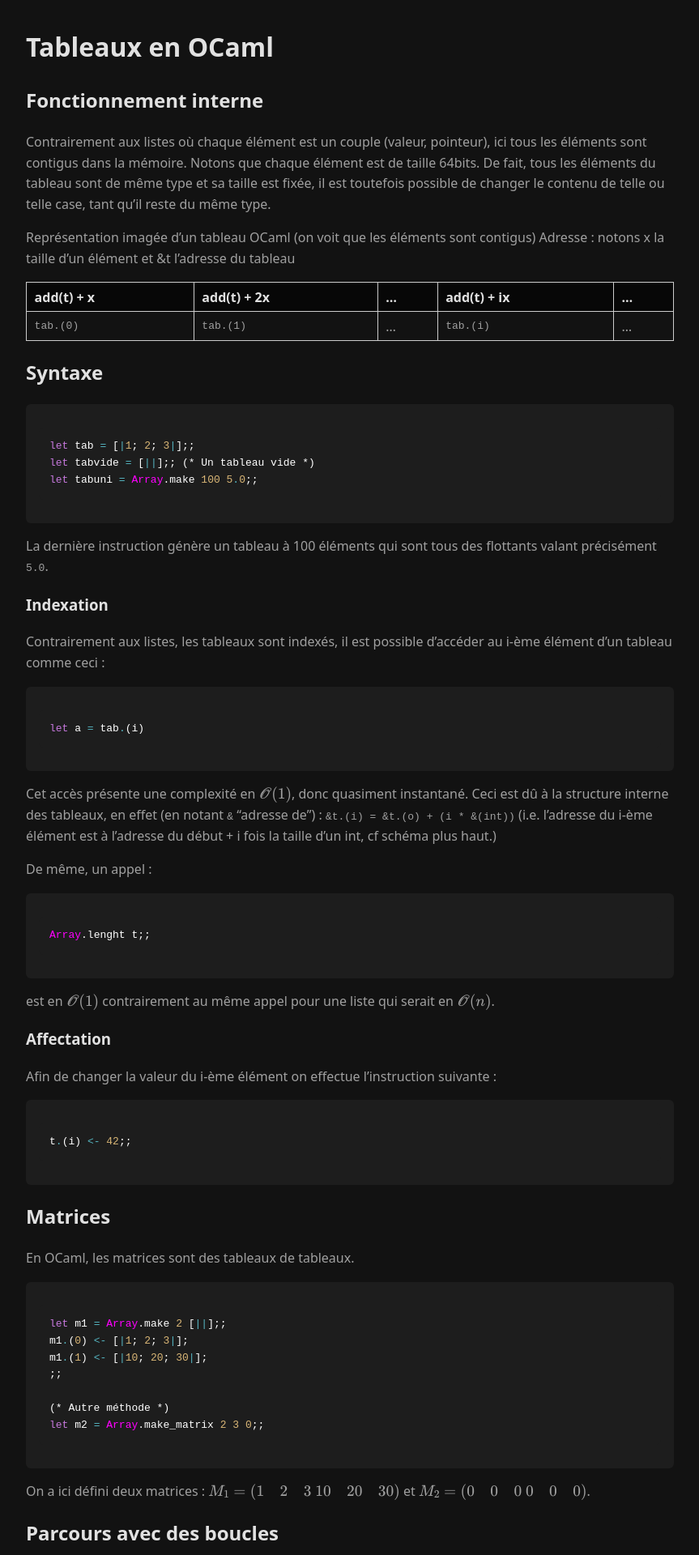
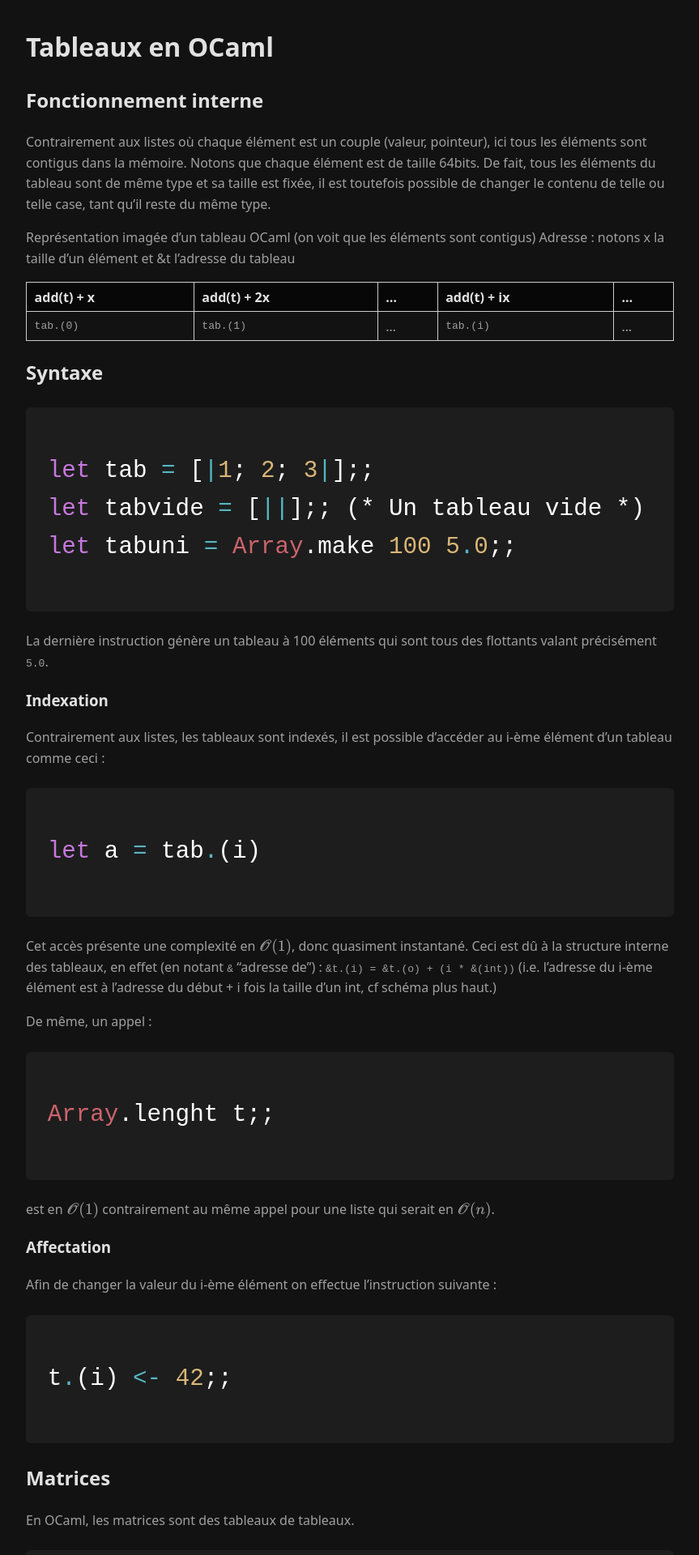
Before and after one commit to Bananachu/bananachu.github.io, a Jekyll site: the page built from info/tableaux.md, in a window 1280 px wide. Shown: the top 1920 px of the page at 81% size, without its empty margins (208-1071 px from the left). Built offline with Jekyll 4.4.1, drawn with Linux system fonts in a browser that asks for light colours.

Commit message:
Update default.html

```diff
--- a/_layouts/default.html
+++ b/_layouts/default.html
@@ -56,9 +56,10 @@
       background: #1d1d1d;
       color: #ffffff;
       border-radius: 6px;
-      padding: 1em;
+      padding: 0.5em;
       overflow-x: auto;
       margin: 1em 0;
+      font-size: 1.5em;
     }
     a {
        color:#c24d1e;
@@ -70,7 +71,7 @@
     .highlight .o  { color: #56b6c2; }  /* operator */
     .highlight .nb { color: #cd646c; }  /* builtins */
     .highlight .mi { color: #d9b676; }  /* numbers */
-    .highlight .nn { color: #ff00ff; }  /* class/module */
+    .highlight .nn { color: #cd646c; }  /* class/module */
   </style>
 </head>
 <body>
```
